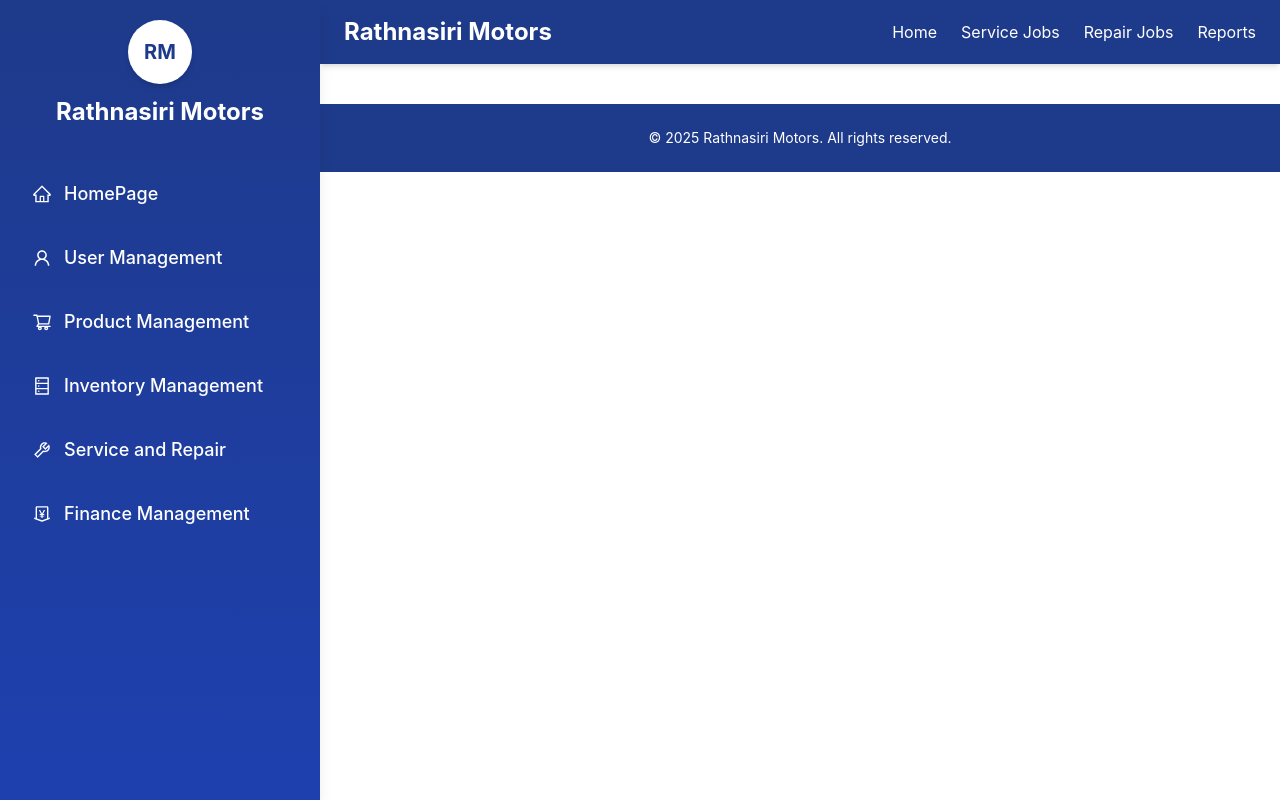
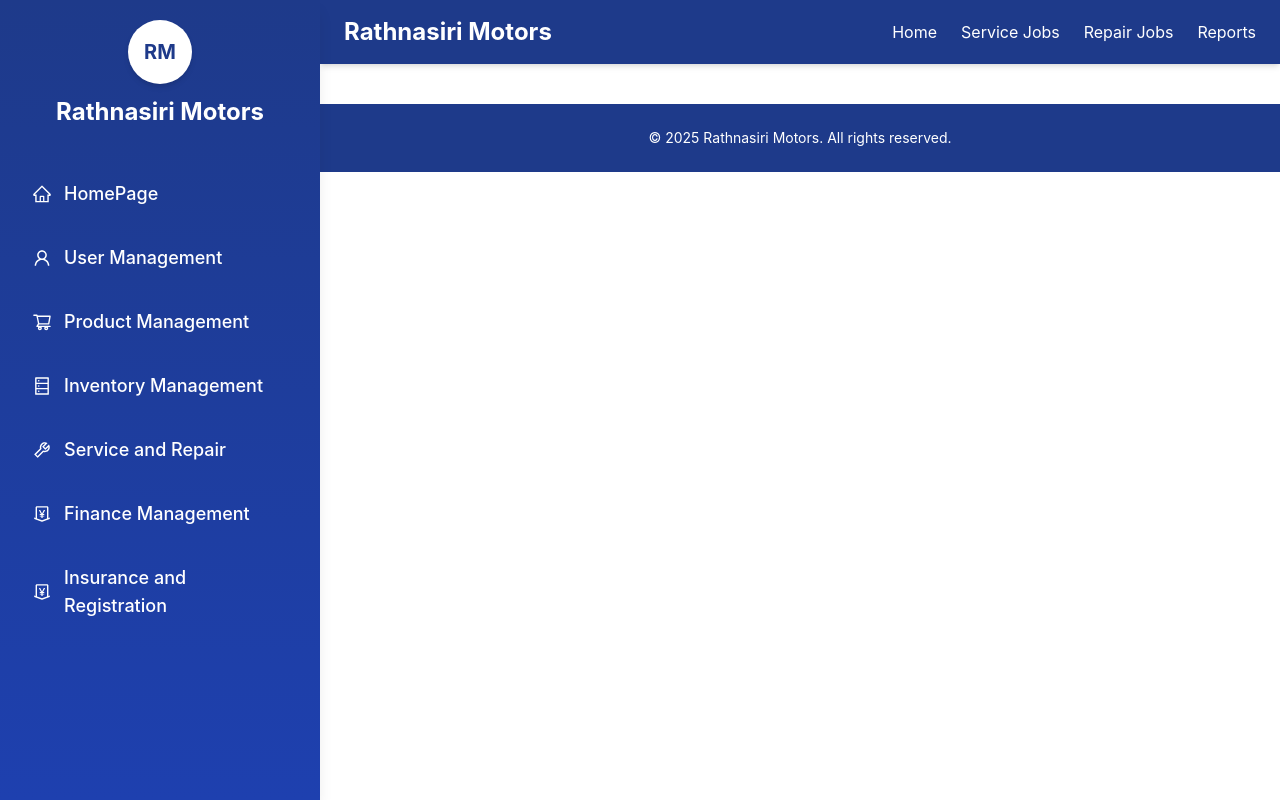
Before and after one commit to Nisal-Dushmantha/Rathnasiri_Motors, a React (Create React App) app in the folder frontend/: page / in a window 1280 px wide. Built offline with nearby package versions, Linux system fonts and the light colour scheme.

Commit message:
side bar change

```diff
--- a/frontend/src/compononets/SidePanel/SidePanel.js
+++ b/frontend/src/compononets/SidePanel/SidePanel.js
@@ -17,6 +17,7 @@ function SidePanel() {
     { name: "Inventory Management", icon: <AiOutlineDatabase size={20} />, path: "/inventory" },
     { name: "Service and Repair", icon: <AiOutlineTool size={20} />, path: "/service" },
     { name: "Finance Management", icon: <AiOutlineMoneyCollect size={20} />, path: "/finance" },
+     {name: "Insurance and Registration", icon: <AiOutlineMoneyCollect size={20} />, path: "/insurance" },
   ];
 
   return (
```
